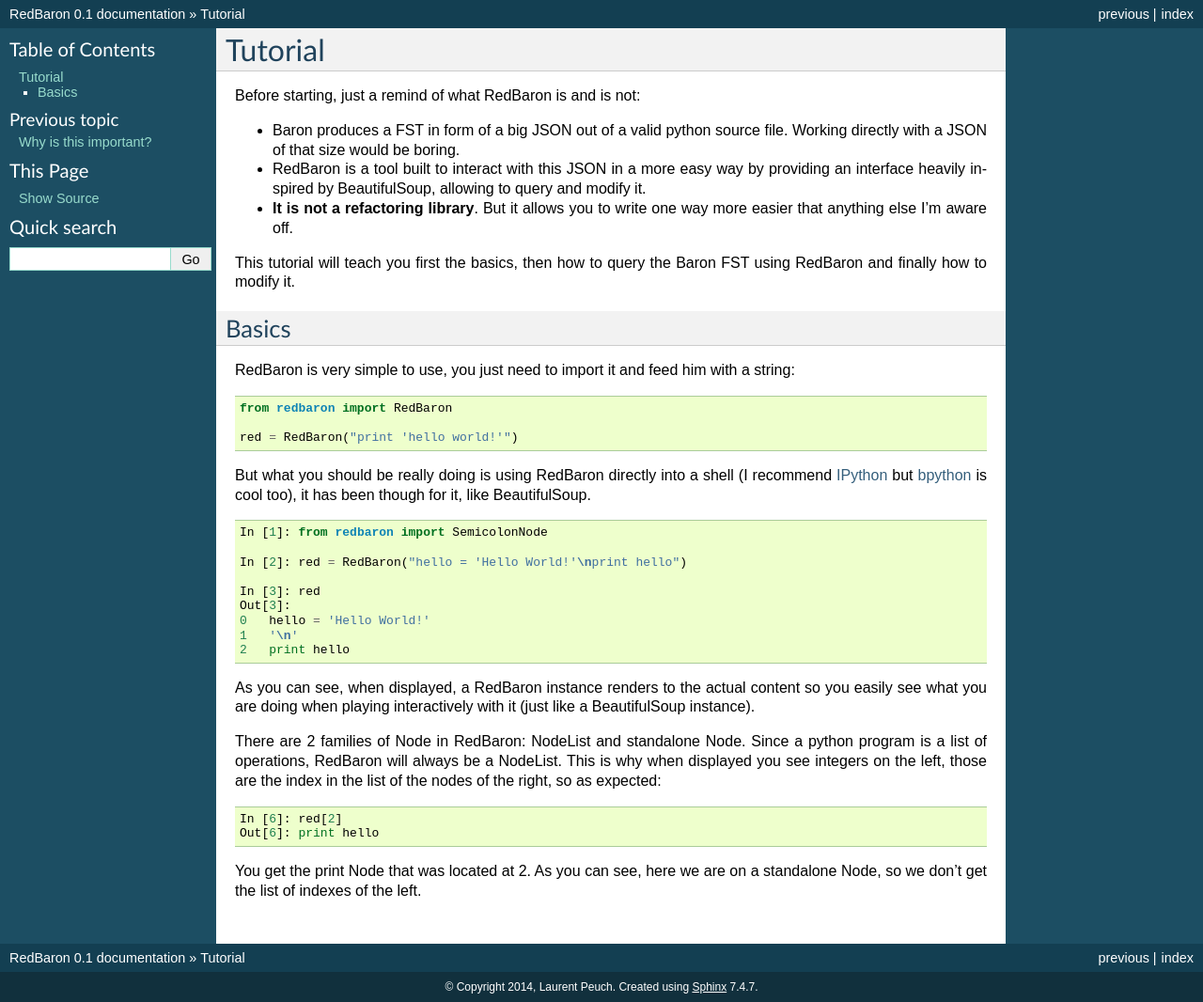
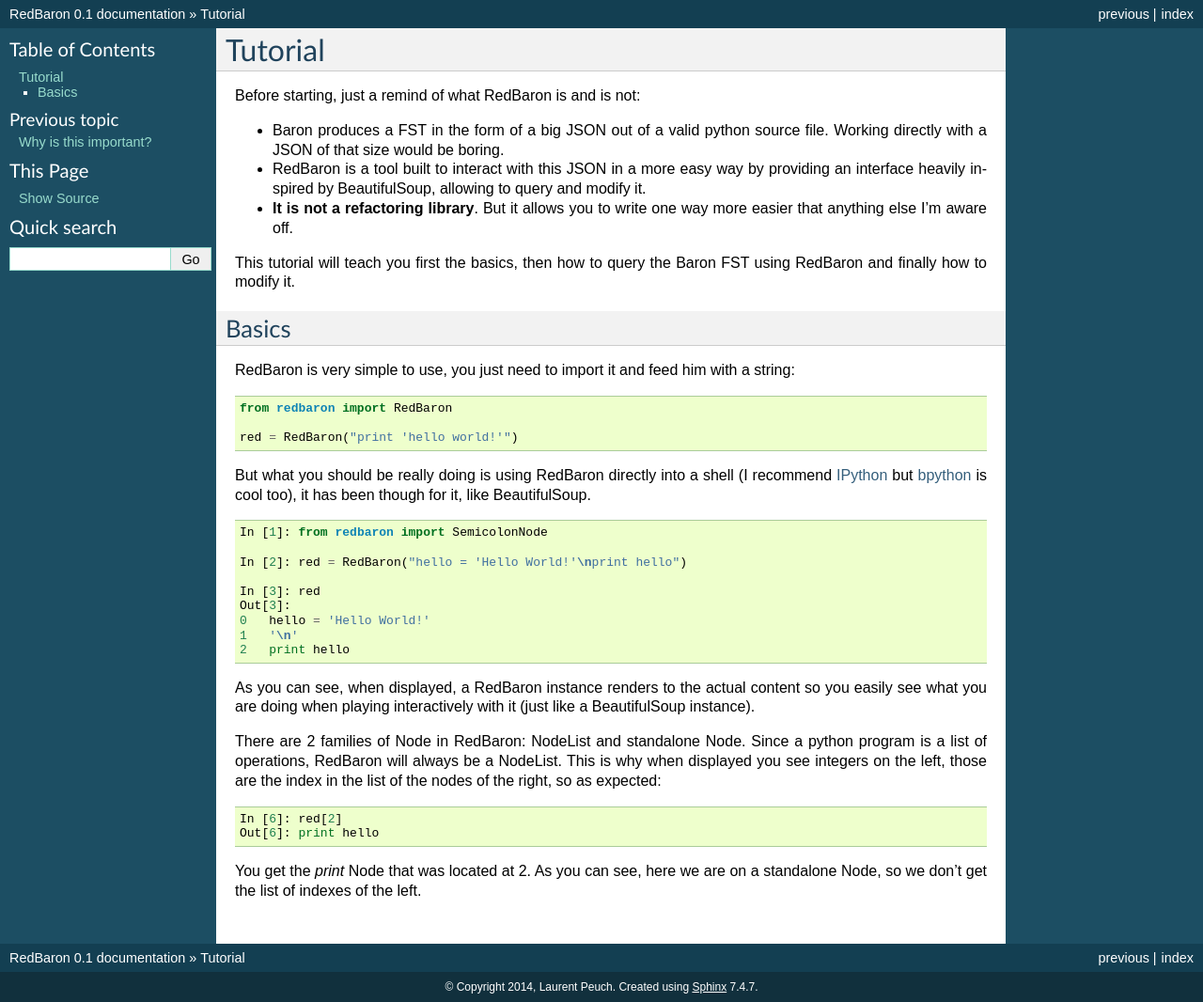
Before and after one commit to PyCQA/redbaron, a Sphinx documentation site: the page built from docs/quickstart.rst, in a window 1280 px wide. Shown: the whole page at 94% size. Built offline with Sphinx 7.4.7, drawn with Linux system fonts in a browser that asks for light colours.

Commit message:
[enh] Make command in text more visible

```diff
--- a/docs/quickstart.rst
+++ b/docs/quickstart.rst
@@ -3,7 +3,7 @@ Tutorial
 
 Before starting, just a remind of what RedBaron is and is not:
 
-* Baron produces a FST in form of a big JSON out of a valid python source file. Working directly with a JSON of that size would be boring.
+* Baron produces a FST in the form of a big JSON out of a valid python source file. Working directly with a JSON of that size would be boring.
 * RedBaron is a tool built to interact with this JSON in a more easy way by providing an interface heavily inspired by BeautifulSoup, allowing to query and modify it.
 * **It is not a refactoring library**. But it allows you to write one way more easier that anything else I'm aware off.
 
@@ -50,5 +50,5 @@ the list of the nodes of the right, so as expected:
     In [6]: red[2]
     Out[6]: print hello
 
-You get the print Node that was located at 2. As you can see, here we are on a
+You get the `print` Node that was located at 2. As you can see, here we are on a
 standalone Node, so we don't get the list of indexes of the left.
```
